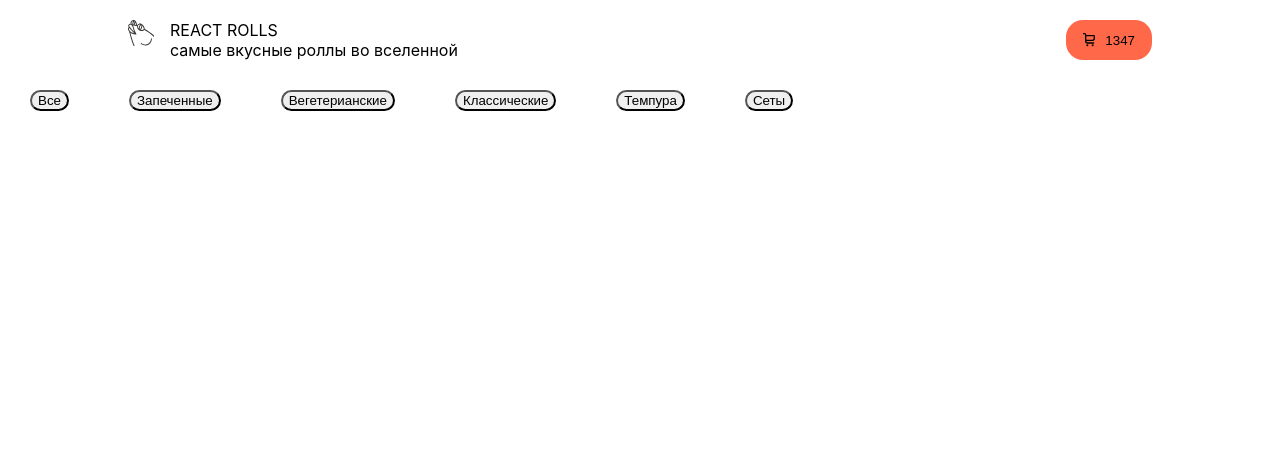
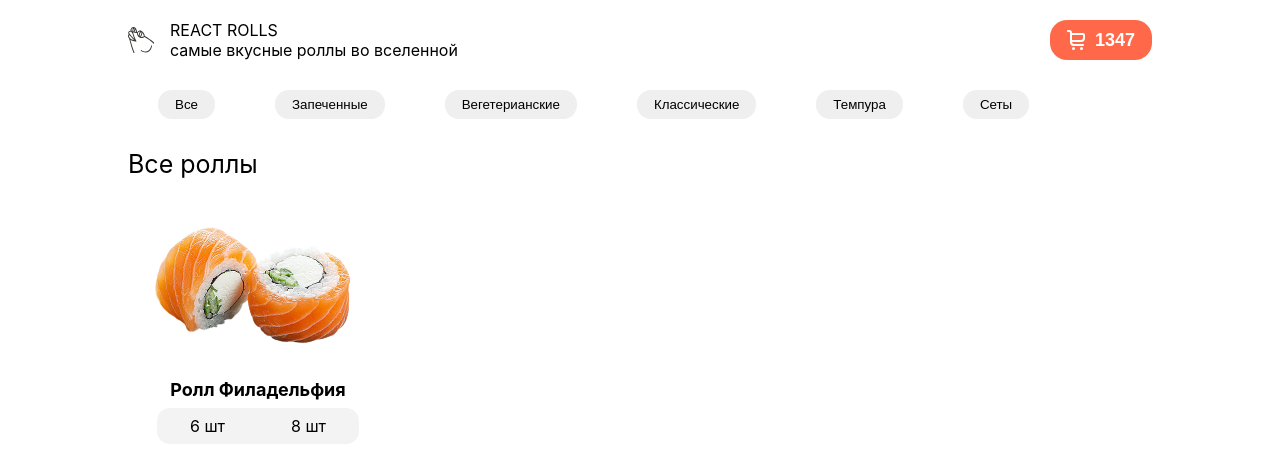
Before and after one commit to vikki-viks/rolls, a JavaScript app: page / in a window 1280 px wide. Shown: the top 470 px of the page. Built offline with nearby package versions, Linux system fonts and the light colour scheme; the HTML template or start-up script is replaced by a standard one.

Commit message:
added cardrolls

```diff
--- a/src/App.js
+++ b/src/App.js
@@ -1,17 +1,23 @@
 import styled from 'styled-components';
 import { CartImage } from './components/CartImage';
 import { Logo } from './components/Logo';
+import RollImg from './assets/img/roll1-removebg-preview.png';
+
+const MainWrapper = styled.div`
+  width: 80%;
+  margin: auto;
+`;
 
 const Header = styled.header`
   display: flex;
   justify-content: space-between;
-  width: 80%;
-  margin: auto;
+
   margin-top: 20px;
 `;
 
 const LogoWrapper = styled.div`
   display: flex;
+  align-items: center;
 `;
 
 const TitleWrapper = styled.div`
@@ -28,24 +34,65 @@ const CartButton = styled.button`
   position: relative;
   align-items: center;
   justify-content: center;
+  color: white;
+  font-size: 18px;
+  font-weight: bold;
 `;
 
-const CartPriceWrapper = styled.div`
+const CartPrice = styled.div`
   margin-left: 10px;
 `;
 
 const CategoriesWrapper = styled.div`
   display: flex;
-  /* margin-top: 30px; */
 `;
+
 const Categories = styled.button`
-  border-radius: 17px;
+  border-radius: 14px;
   margin: 30px 30px;
+  border: 0;
+  padding: 7px 17px;
+`;
+
+const AllRollsTitle = styled.div`
+  font-size: 25px;
+`;
+
+const CardsWrapper = styled.div`
+  display: flex;
+`;
+
+const CardRolls = styled.div`
+  display: flex;
+  align-items: center;
+  flex-direction: column;
+`;
+
+const ImageRolls = styled.img`
+  width: 260px;
+  border-radius: 16px;
+`;
+
+const TitleRolls = styled.span`
+  font-size: 18px;
+  font-weight: bold;
+`;
+
+const RollsAmountWrapper = styled.div`
+  border-radius: 13px;
+  margin: 8px;
+  background-color: #f3f3f3;
+  display: flex;
+  align-items: center;
+`;
+
+const RollsAmount = styled.div`
+  padding: 8px 33px;
 `;
 
 function App() {
   return (
-    <div>
+    <MainWrapper>
       <Header>
         <div>
           <LogoWrapper>
@@ -59,7 +106,7 @@ function App() {
 
         <CartButton>
           <CartImage />
-          <CartPriceWrapper>1347</CartPriceWrapper>
+          <CartPrice>1347</CartPrice>
         </CartButton>
       </Header>
 
@@ -71,7 +118,20 @@ function App() {
         <Categories>Темпура</Categories>
         <Categories>Сеты</Categories>
       </CategoriesWrapper>
-    </div>
+
+      <AllRollsTitle>Все роллы</AllRollsTitle>
+
+      <CardsWrapper>
+        <CardRolls>
+          <ImageRolls src={RollImg} />
+          <TitleRolls>Ролл Филадельфия</TitleRolls>
+          <RollsAmountWrapper>
+            <RollsAmount>6 шт</RollsAmount>
+            <RollsAmount>8 шт</RollsAmount>
+          </RollsAmountWrapper>
+        </CardRolls>
+      </CardsWrapper>
+    </MainWrapper>
   );
 }
 
--- a/src/components/CartImage.js
+++ b/src/components/CartImage.js
@@ -1,6 +1,12 @@
 export function CartImage() {
   return (
-    <svg xmlns="http://www.w3.org/2000/svg" viewBox="0 0 18 20" width="12px">
+    <svg
+      xmlns="http://www.w3.org/2000/svg"
+      viewBox="0 0 18 20"
+      width="18px"
+      fill="white"
+      fontWeight="bold"
+    >
       <path
         class="a"
         d="M13,18.5A1.5,1.5,0,1,1,14.5,20,1.5,1.5,0,0,1,13,18.5Zm-8,0A1.5,1.5,0,1,1,6.5,20,1.5,1.5,0,0,1,5,18.5ZM7,16a4.012,4.012,0,0,1-4-4V3A.945.945,0,0,0,2,2H1A.944.944,0,0,1,0,1,.944.944,0,0,1,1,0H2A2.947,2.947,0,0,1,5,3H16a2.006,2.006,0,0,1,2,2V8a4.012,4.012,0,0,1-4,4H5a2.006,2.006,0,0,0,2,2h9a1,1,0,1,1,0,2Zm7-6a2.006,2.006,0,0,0,2-2V5H5v5Z"
```
Also changed, not shown: src/assets/img/roll1-removebg-preview.png (added), src/assets/img/roll1.jpg (added).
